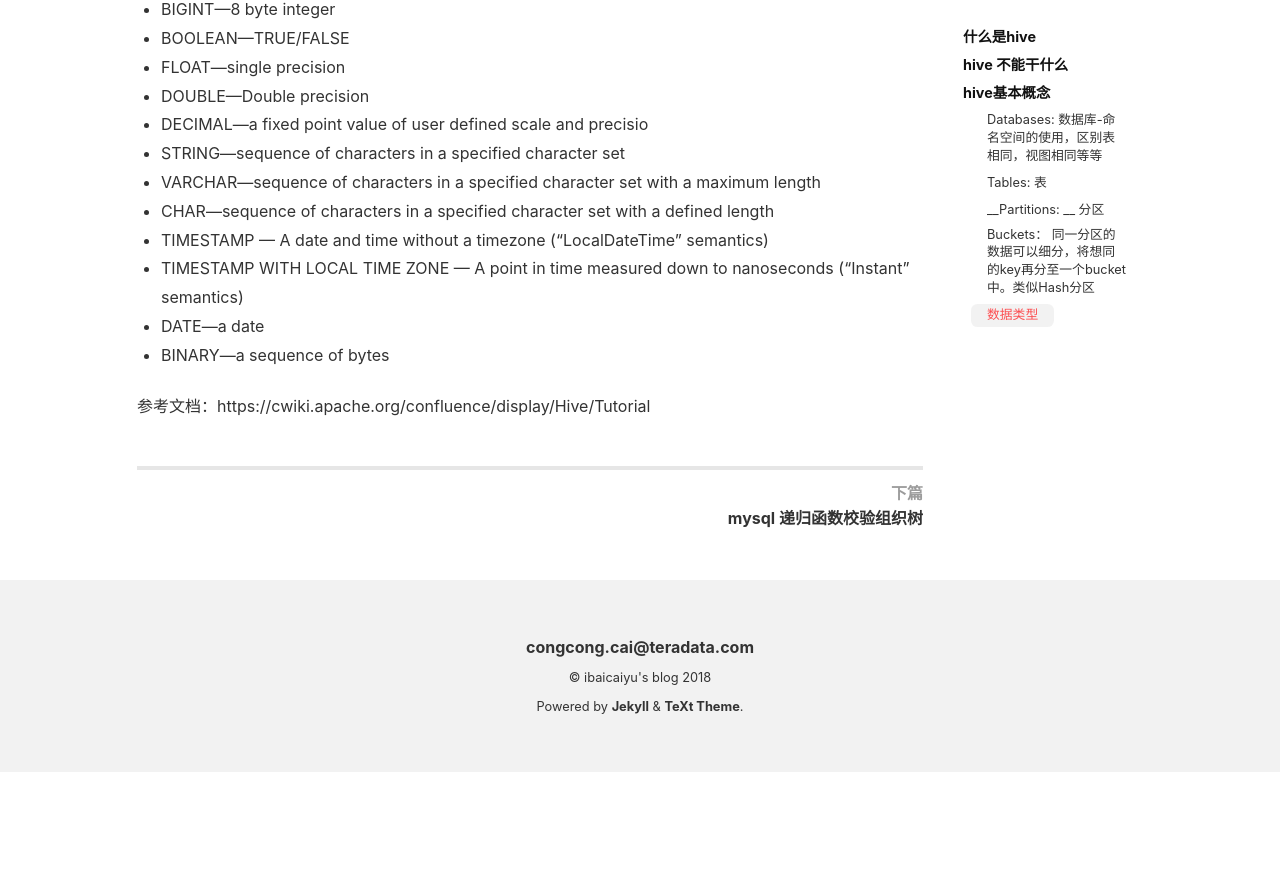
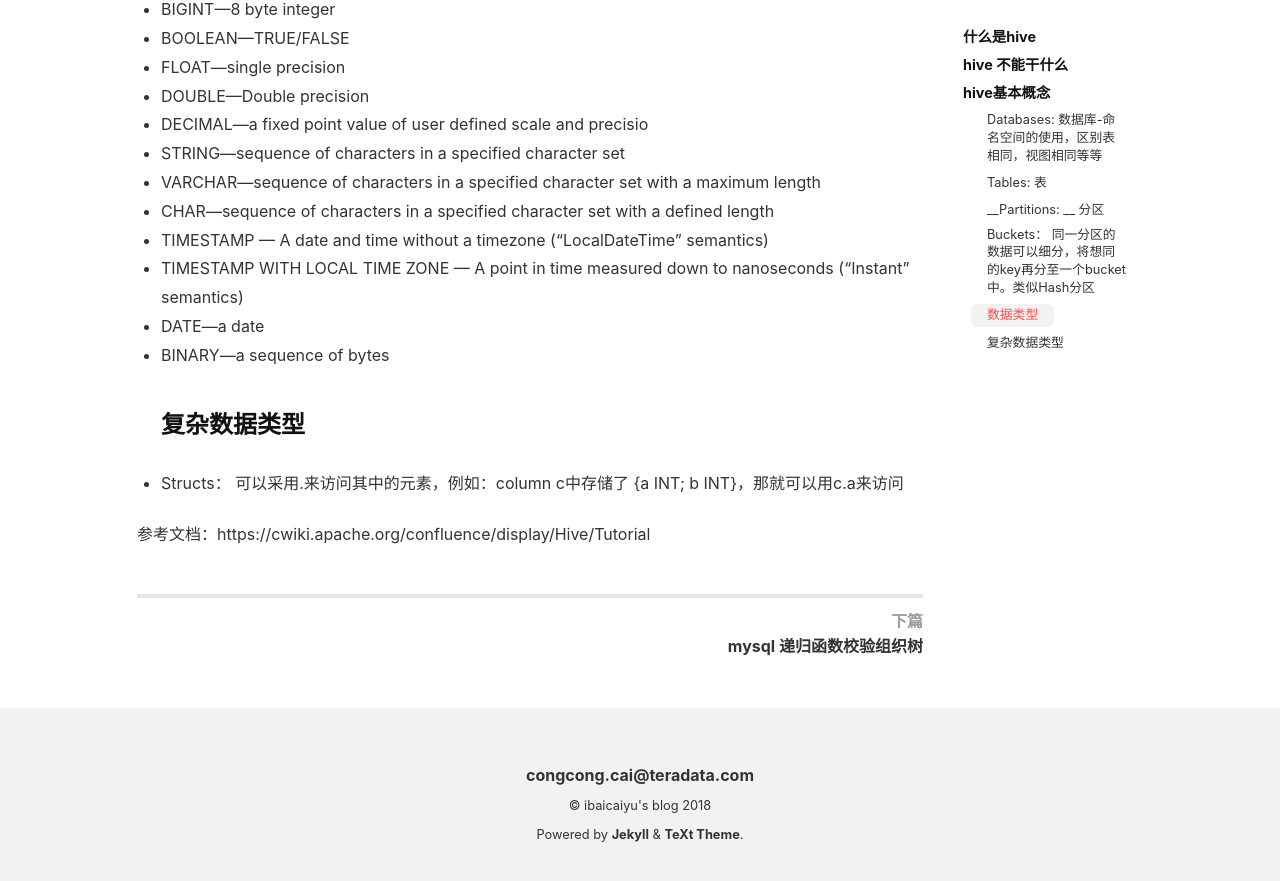
Before and after one commit to Ccccong/Ccccong.github.io, a Jekyll site: the page built from _posts/2019-11-21-Hive Tutorial.md, in a window 1280 px wide and 900 px high, scrolled down 1274 px. Shown: the top 881 px of the window. Built offline with Jekyll 4.4.1, drawn with Linux system fonts in a browser that asks for light colours; nearby versions of some CDN libraries; before the commit the page ends 2046 px from its top, so only the background shows below that.

Commit message:
Update Hive Tutorial

```diff
--- a/_posts/2019-11-21-Hive Tutorial.md
+++ b/_posts/2019-11-21-Hive Tutorial.md
@@ -38,5 +38,7 @@ Hive不是为在线事务处理而设计的。它最适合用于传统的数据
 - TIMESTAMP WITH LOCAL TIME ZONE — A point in time measured down to nanoseconds ("Instant" semantics)
 - DATE—a date
 - BINARY—a sequence of bytes
+### 复杂数据类型
+- Structs： 可以采用.来访问其中的元素，例如：column c中存储了 {a INT; b INT}，那就可以用c.a来访问
 
 参考文档：https://cwiki.apache.org/confluence/display/Hive/Tutorial
```
